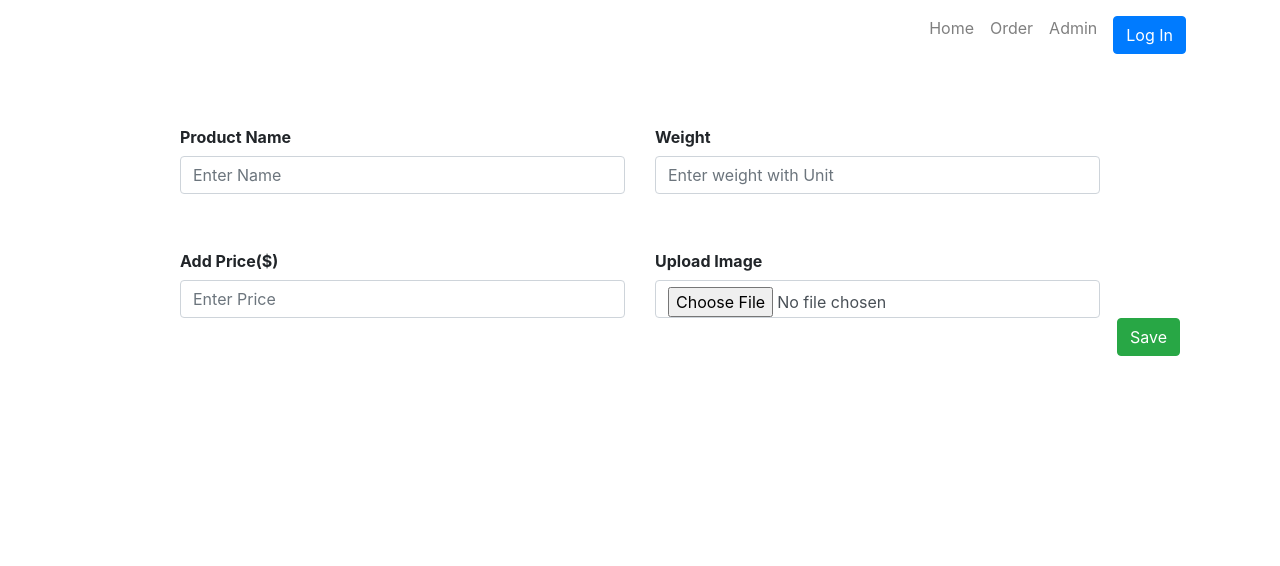
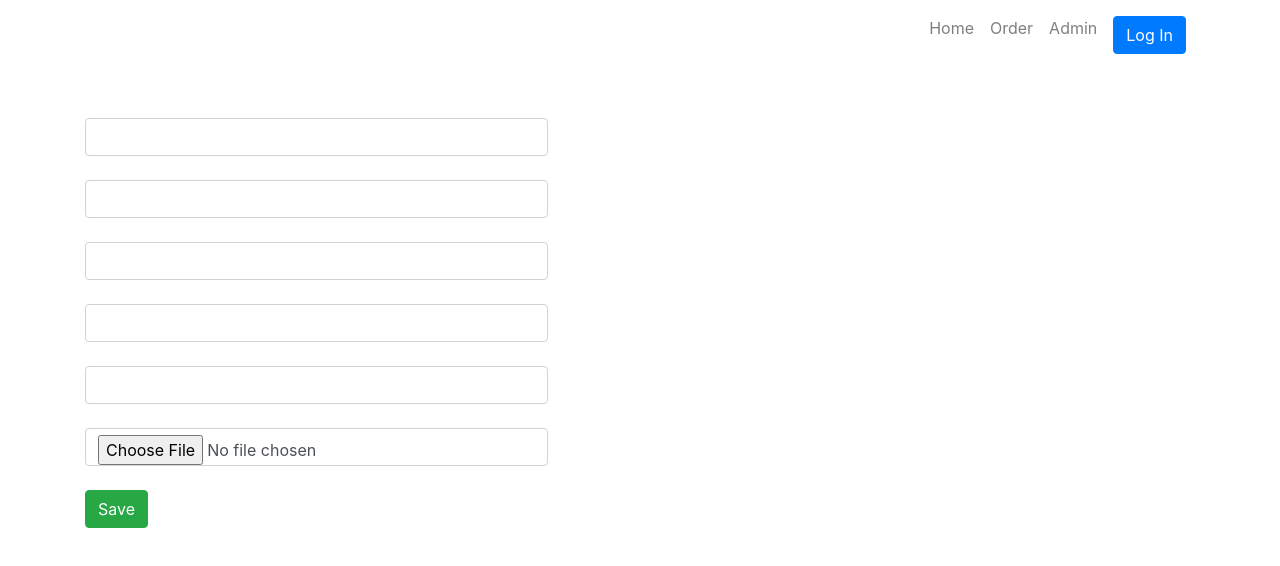
Before and after one commit to Rahat3286/BD-Grocery_Client, a React (Create React App) app: page /admin in a window 1280 px wide. Shown: the top 566 px of the page. Built offline with nearby package versions, Linux system fonts and the light colour scheme.

Commit message:
added some tasks

```diff
--- a/src/components/Admin/Admin.js
+++ b/src/components/Admin/Admin.js
@@ -3,23 +3,74 @@ import React, { useState } from 'react';
 import { useForm } from 'react-hook-form';
 
 const Admin = () => {
+    const { register, handleSubmit, watch, errors } = useForm();
+    const [imgURL, setImageURL] = useState(null);
 
-    const handleAddProduct = () => {
-        const product ={};
+    const handleImageUpload = event => {
+        console.log(event.target.files[0])
+        const imageData = new FormData();
+        imageData.set('key', '32dbb43d356182fea99f3eb509f510cb');
+        imageData.append('image', event.target.files[0])
+
+        axios.post('https://api.imgbb.com/1/upload', imageData)
+            .then(function (response) {
+                setImageURL(response.data.data.display_url);
+            })
+            .catch(function (error) {
+                console.log(error);
+            })
+    }
+
+    const onSubmit = data => {
+        const productData = {
+            title: data.title,
+            description: data.description,
+            weight: data.weight,
+            imgUrl: imgURL,
+            price: data.price,
+            key: data.key
+        }
+        console.log(data)
         fetch('http://localhost:5000/addProduct', {
             method: 'POST',
             headers: {
                 'Content-Type': 'application/json'
             },
-            body: JSON.stringify(product)
+            body: JSON.stringify(productData)
         })
+        .then(res => console.log('server side response'))
     }
 
     return (
         <div className="container">
-            <div className="row mb-5 justify-content-center">
+            <form className="" action="" onSubmit={handleSubmit(onSubmit)}>
+                <input className="form-control col-md-5" name="title" defaultValue="" ref={register} />
+                <br />
+                <input className="form-control col-md-5" name="description" defaultValue="" ref={register} />
+                <br />
+                <input className="form-control col-md-5" name="price" defaultValue="" ref={register} />
+                <br />
+                <input className="form-control col-md-5" name="weight" defaultValue="" ref={register} />
+                <br />
+                <input className="form-control col-md-5" name="key" defaultValue="" ref={register} />
+                <br />
+                <input className="form-control col-md-5" name="imgUrl" type="file" onChange={handleImageUpload} />
+                <br />
+                <button className="btn btn-success" type="submit">Save</button>
+            </form>
+        </div>
+    );
+};
+
+export default Admin;
+
+
+
+
+// working code
+{/* <div className="row mb-5 justify-content-center">
                 <div className="col-md-5">
-                    <form action="/addProduct">
+                    <form action="">
                         <label for="" className="col-form-label"><b>Product Name</b></label>
                         <input className="form-control" type="text" placeholder="Enter Name" name="title" aria-label="default input example" />
                     </form>
@@ -45,12 +96,32 @@ const Admin = () => {
             </div>
             <div className="container text-right">
                 <button className="btn btn-success" onClick={handleAddProduct}>Save</button>
-            </div>
-        </div>
-    );
-};
+            </div> */}
 
-export default Admin;
+
+
+
+
+
+
+
+
+
+
+
+
+
+
+
+
+
+
+
+
+
+
+
+
 
 // first code
 
--- a/src/components/Cart/Cart.js
+++ b/src/components/Cart/Cart.js
@@ -8,7 +8,7 @@ const Cart = (props) => {
     let total = 0;
     for(let i = 0; i< cart.length; i++){
         const product = cart[i];
-        console.log(product.price , product.quantity);
+        // console.log(product.price , product.quantity);
         total = total + product.price * product.quantity || 1;
     }
     let shipping = 0;
--- a/src/components/Checkout/Checkout.js
+++ b/src/components/Checkout/Checkout.js
@@ -31,7 +31,7 @@ const Checkout = () => {
       })
   };
 
-  console.log(watch("example")); // watch input value by passing the name of it
+  // console.log(watch("example")); // watch input value by passing the name of it
 
   return (
     <div className="container d-flex justify-content-center text-center">
--- a/src/components/Order/Order.js
+++ b/src/components/Order/Order.js
@@ -2,7 +2,6 @@ import React, { useEffect, useState } from 'react';
 import { getDatabaseCart, removeFromDatabaseCart, processOrder } from '../../utilities/databaseManager';
 import OrderedItem from '../OrderedItem/OrderedItem';
 import Cart from '../Cart/Cart';
-import happyImage from '../../images/giphy.gif';
 import { useHistory } from 'react-router-dom';
 import { FontAwesomeIcon } from '@fortawesome/react-fontawesome';
 import { faTrash } from '@fortawesome/free-solid-svg-icons';
@@ -38,10 +37,6 @@ const Order = () => {
             .then(data => setCart(data));
     }, []);
 
-    let thankyou;
-    if (orderPlaced) {
-        thankyou = <img src={happyImage} alt="" />
-    }
     return (
         <div className="container">
             <h1 style={{ color: 'rgb(54,57,88)' }} className="col-md-12 mb-5">Checkout</h1>
--- a/src/components/OrderedItem/OrderedItem.js
+++ b/src/components/OrderedItem/OrderedItem.js
@@ -1,7 +1,7 @@
 import React from 'react';
 
 const OrderedItem = (props) => {
-    console.log(props);
+    // console.log(props);
     const { description, price, quantity, title, weight, imgUrl, key, name } = props.product;
 
     // const {name, quantity, key, price} = props.product;
--- a/src/components/Product/Product.js
+++ b/src/components/Product/Product.js
@@ -5,7 +5,7 @@ import { Link } from 'react-router-dom';
 
 const Product = (props) => {
     console.log(props);
-    const { title, description, weight, imgUrl, price, key } = props.product;
+    const { title, description, weight, imgUrl, price, key,id } = props.product;
     // const { img, name, seller, stock, tile, description, weight, imgUrl, price, key} = props.product;
     return (
         <div className="col-md-4 d-flex justify-content-center mb-3">
```
